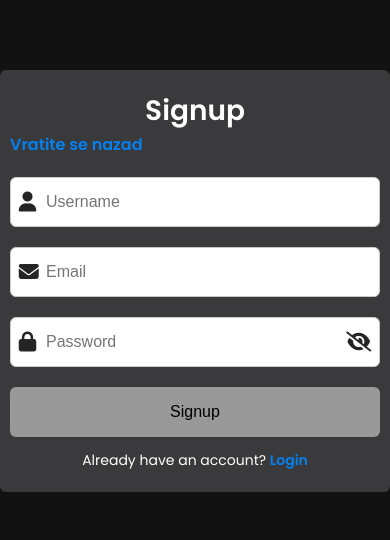
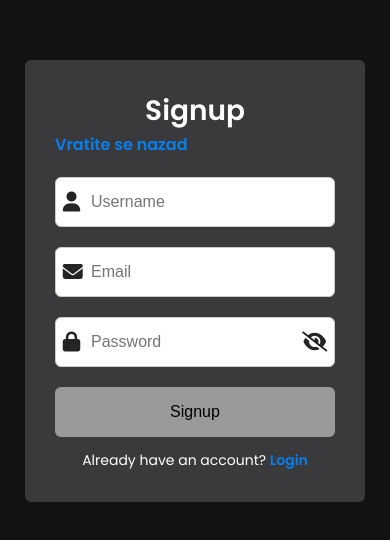
Before and after one commit to KenanDropic/wordle, a React (Vite) app in the folder frontend/: page /register in a window 390 px wide. Shown: the part 156-696 px from the top of the page. Built offline with nearby package versions, Linux system fonts and the light colour scheme.

Commit message:
modify responsive design

```diff
--- a/frontend/src/components/GameEnd.tsx
+++ b/frontend/src/components/GameEnd.tsx
@@ -8,7 +8,7 @@ const GameEnd: React.FC = () => {
     gameOver: { isWon },
   } = useAppSelector((state) => state.global);
   return (
-    <div className="gameOver">
+    <div style={{ marginTop: "25%" }}>
       <h3>{isWon ? "You Correctly guessed" : "You failed"}</h3>
       <h1>Correct: {todaysWord}</h1>
       {isWon && <h3>{`You guessed in ${currentAttempt.attempt} attempts`}</h3>}
--- a/frontend/src/sass/components/_rules-styles.scss
+++ b/frontend/src/sass/components/_rules-styles.scss
@@ -6,7 +6,12 @@
   width: 100vw;
   height: 100vh;
   z-index: 1000;
-  padding: 100px 100px;
+  padding: 75px 60px;
+}
+@media (max-width: 400px) {
+  .main-container {
+    padding: 25% 15px;
+  }
 }
 
 .rules-container,
--- a/frontend/src/sass/pages/_auth-styles.scss
+++ b/frontend/src/sass/pages/_auth-styles.scss
@@ -136,11 +136,7 @@ header {
     text-decoration: underline;
   }
 }
-@media screen and (max-width: 400px) {
-  .form {
-    padding: 20px 10px;
-  }
-}
+
 .logout-container {
   @include flexSettings(flex, column, center, "");
 
@@ -153,3 +149,18 @@ header {
 .logout-container > div {
   margin: 20px 0px;
 }
+@media (max-width: 450px) {
+  .form {
+    max-width: 380px;
+  }
+}
+@media (max-width: 390px) {
+  .form {
+    max-width: 340px;
+  }
+}
+@media (max-width: 350px) {
+  .form {
+    max-width: 320px;
+  }
+}
```
